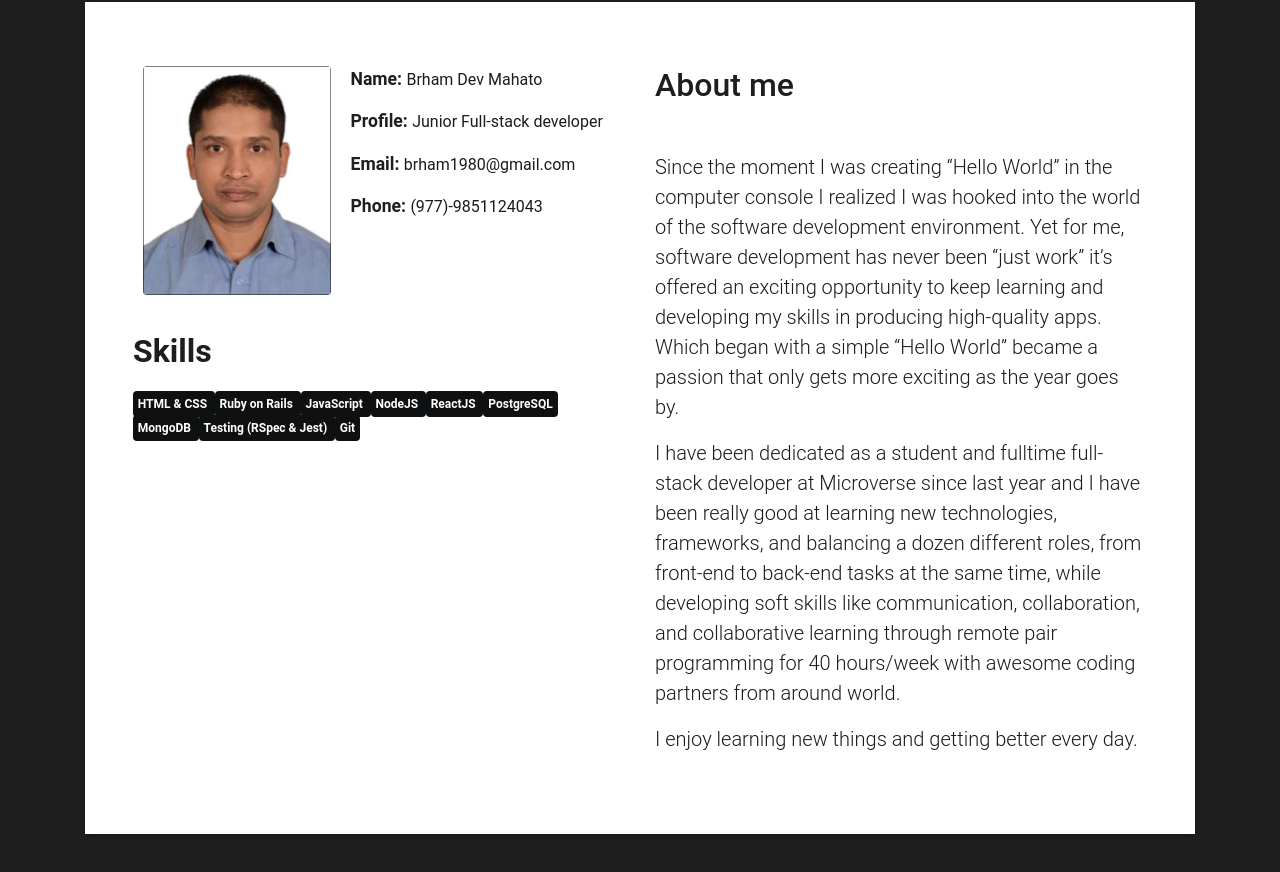
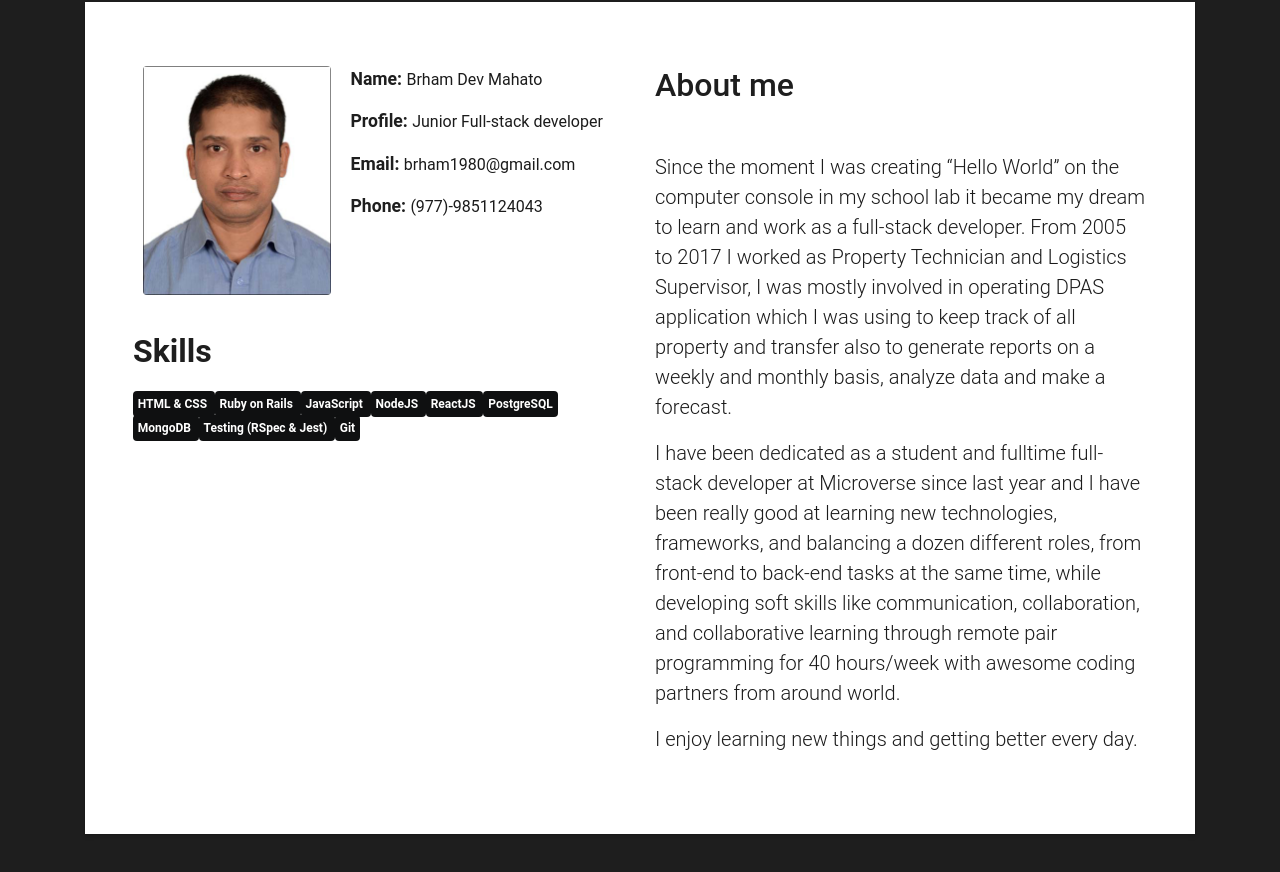
Before and after one commit to dev1980/portfolio, a plain HTML site: page index.html in a window 1280 px wide. Shown: the part 862-1734 px from the top of the page. Drawn offline with Linux system fonts and the light colour scheme; files whose address does not match are found by name.

Commit message:
update about me

```diff
--- a/index.html
+++ b/index.html
@@ -137,7 +137,7 @@
                       </h5>
                     </div>
                     <p class="lead">
-                      Since the moment I was creating “Hello World” in the computer console I realized I was hooked into the world of the software development environment. Yet for me, software development has never been “just work” it’s offered an exciting opportunity to keep learning and developing my skills in producing high-quality apps. Which began with a simple “Hello World” became a passion that only gets more exciting as the year goes by.
+                      Since the moment I was creating “Hello World” on the computer console in my school lab it became my dream to learn and work as a full-stack developer. From 2005 to 2017 I worked as Property Technician and Logistics Supervisor, I was mostly involved in operating DPAS application which I was using to keep track of all property and transfer also to generate reports on a weekly and monthly basis, analyze data and make a forecast.
                     </p>
                     <p class="lead">
                       I have been dedicated as a student and fulltime full-stack developer at Microverse since last year and I have been really good at learning new technologies, frameworks, and balancing a dozen different roles, from front-end to back-end tasks at the same time, while developing soft skills like communication, collaboration, and collaborative learning through remote pair programming for 40 hours/week with awesome coding partners from around world.
```
